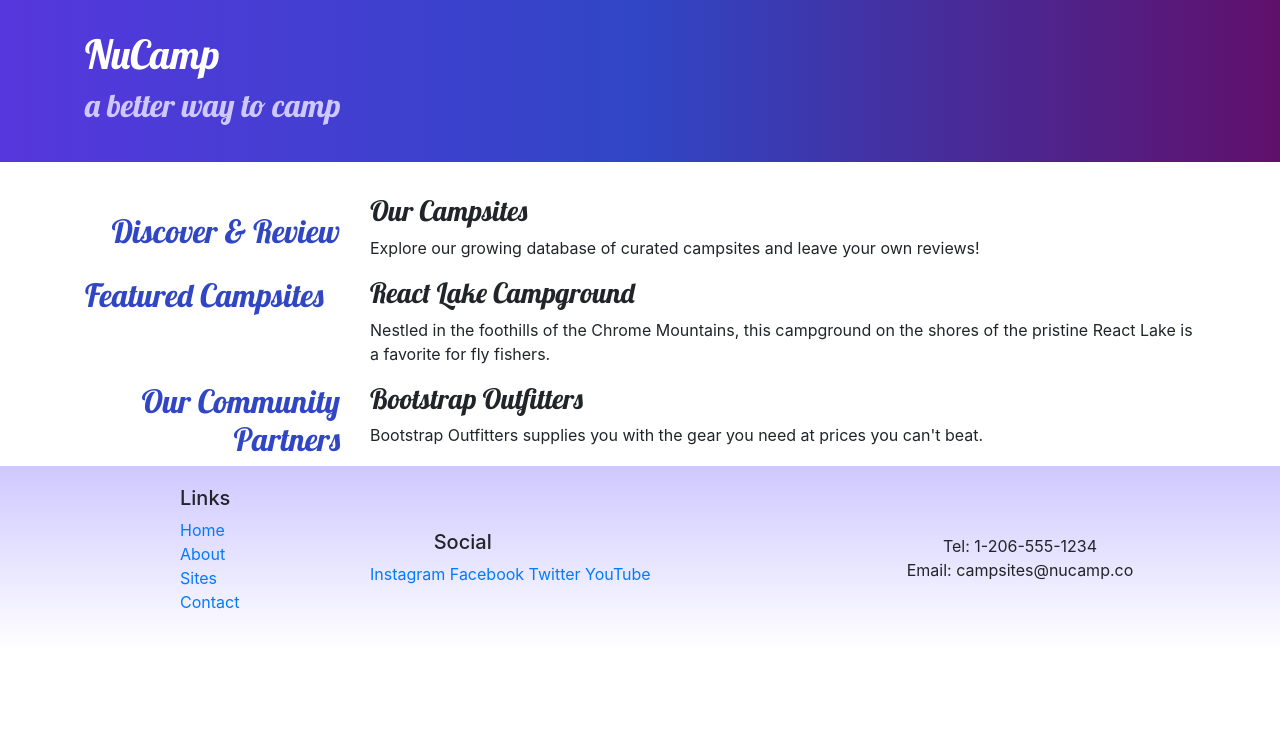
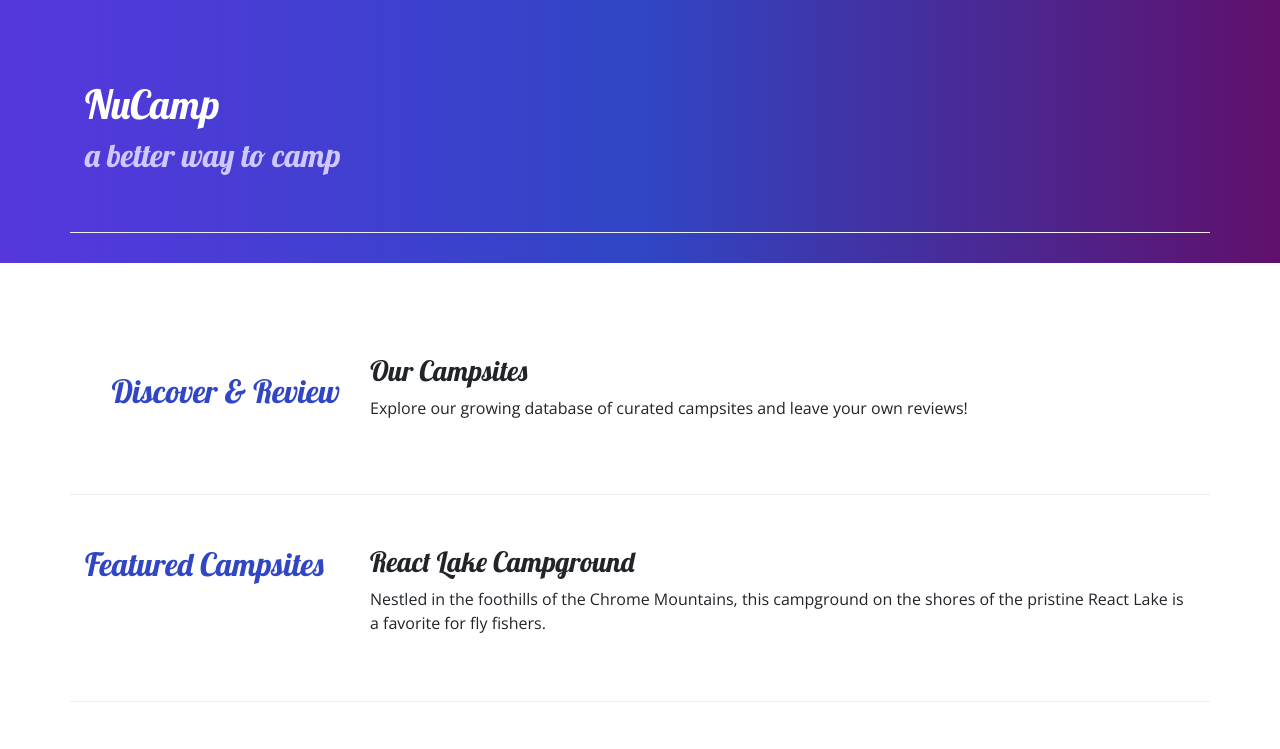
Before and after one commit to judeolim/nucampbootstrap, a website: page index.html in a window 1280 px wide. Shown: the top 749 px of the page. Drawn offline with nearby package versions, Linux system fonts and the light colour scheme.

Commit message:
retry Adding Custom Styles

```diff
--- a/css/styles.css
+++ b/css/styles.css
@@ -1,6 +1,5 @@
 body {
-    fpnt font-family: : "Open Sans", sans-serif;
-
+    font-family: "Open Sans", sans-serif;
 }
 
 h1, h2, h3 {
@@ -26,9 +25,8 @@ footer {
     color: white;
 }
 
-row-content {
+.row-content {
     padding: 50px 0;
     border-bottom: 1px ridge;
     min-height: 200px;
-
 }
--- a/index.html
+++ b/index.html
@@ -33,7 +33,7 @@
                 </div>
             </div>
 
-            <div class="row">
+            <div class="row row-content ">
                 <div class="col-sm-4 col-md-3">
                     <h2>Featured Campsites</h2>
                 </div>
@@ -43,7 +43,7 @@
                    </div>
             </div>
 
-            <div class="row">
+            <div class="row row-content">
                 <div class="col-sm-4 col-md-3">
                     <h2 class="text-sm-right">Our Community Partners</h2>
                 </div>
@@ -74,13 +74,12 @@
                     <a href="http://youtube.com/">YouTube</a>
                 </div>
                 <div class="col-sm-4 text-center">
-                    Tel: 1-206-555-1234<br />
+                    Tel: 1-206-555-1234<br/>
                     Email: campsites@nucamp.co
                 </div>
            </div>
         </div>
     </footer>
-
         <script src="node_modules/jquery/dist/jquery.slim.min.js"></script>
         <script src="node_modules/popper.js/dist/umd/popper.min.js"></script>
         <script src="node_modules/bootstrap/dist/js/bootstrap.min.js"></script>
```
